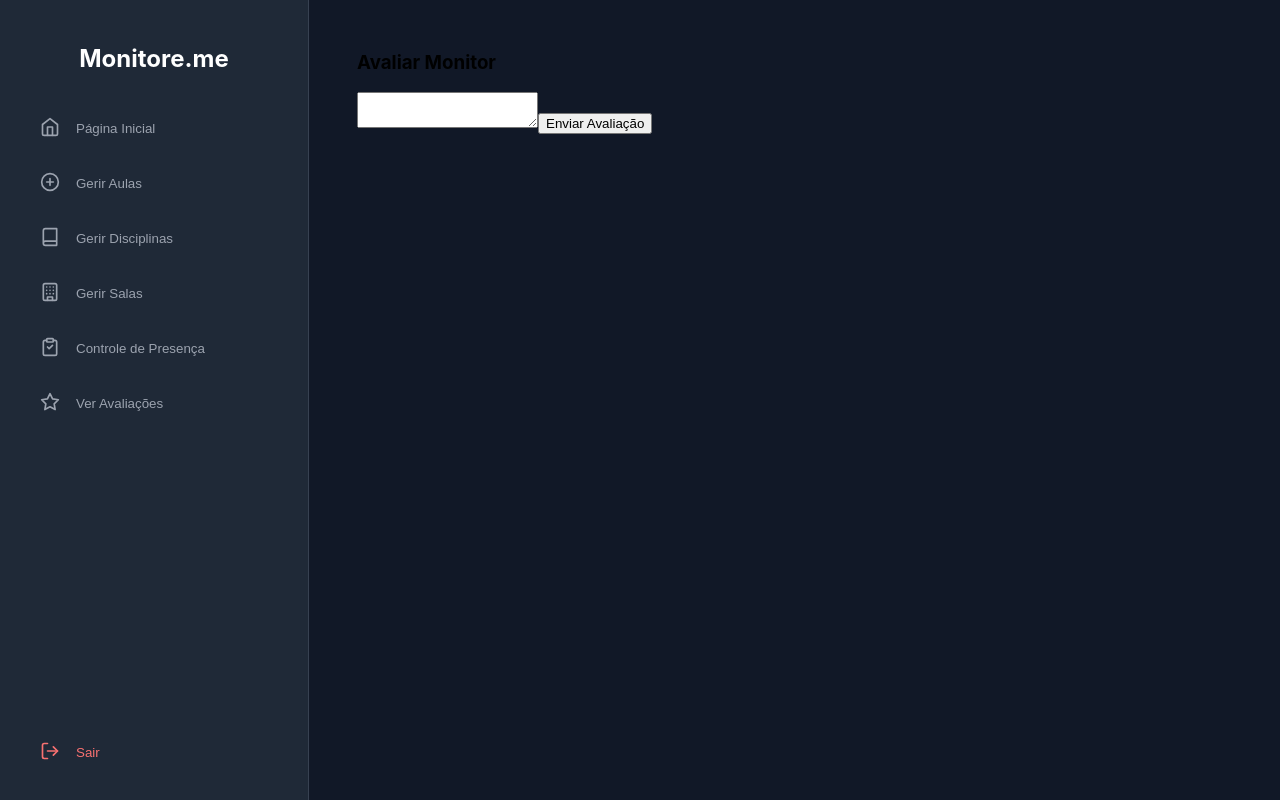
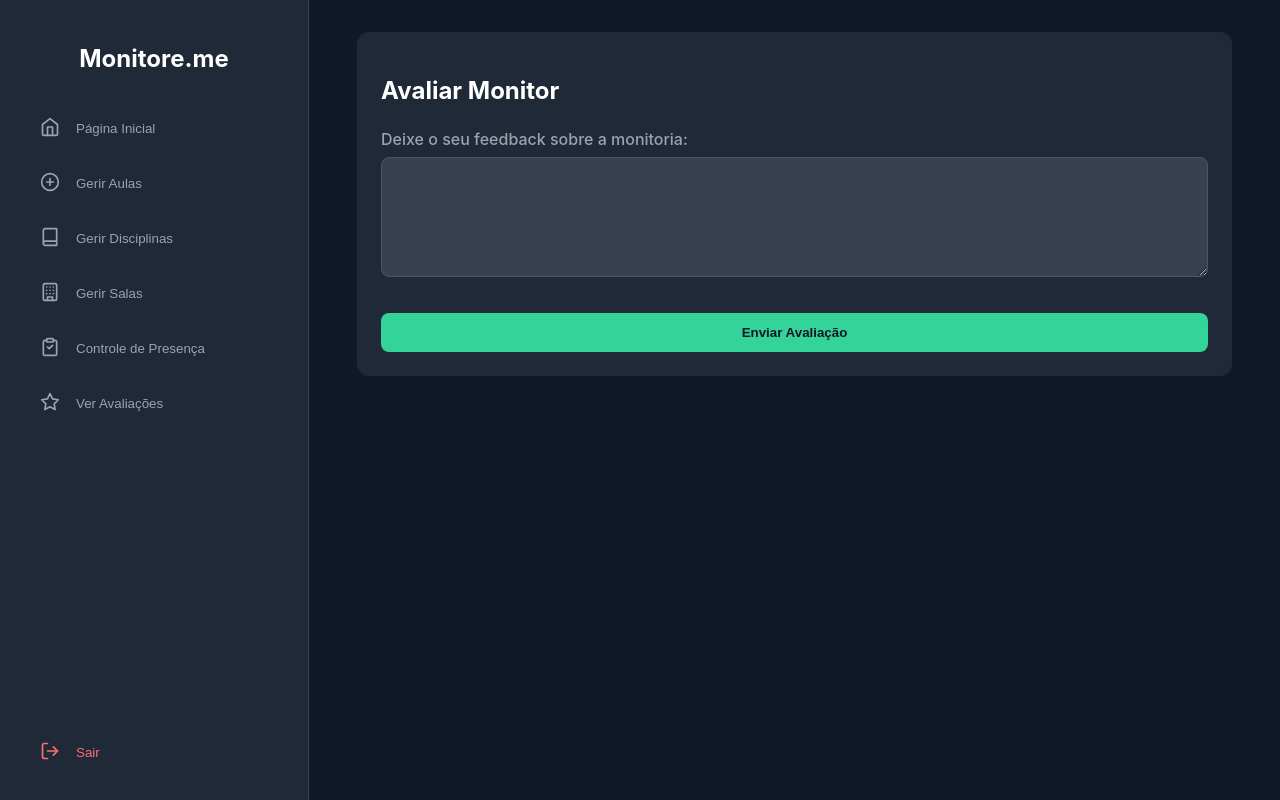
Before and after one commit to J0SE12/frontMonitore, a React (Create React App) app: page /aluno/avaliar in a window 1280 px wide. Built offline with nearby package versions, Linux system fonts and the light colour scheme; no server answers; sample sign-in values are in the browser's storage.

Commit message:
layout aluno

```diff
--- a/src/aulasaluno.js
+++ b/src/aulasaluno.js
@@ -1,6 +1,9 @@
 import React, { useEffect, useState } from 'react';
 import { useParams } from 'react-router-dom'; // 1. Importar o hook
 import { getAulasDoAluno } from './services/api'; // 2. Usar o serviço de API
+
+const cardStyle = { backgroundColor: '#1f2937', borderRadius: '0.75rem', padding: '1.5rem', color: '#d1d5db', marginBottom: '1rem' };
+const cardTitleStyle = { fontSize: '1.25rem', fontWeight: 'bold', color: 'white', borderBottom: '1px solid #374151', paddingBottom: '0.5rem', marginBottom: '1rem' };
 
 const PaginaAulas = () => {
   const { id } = useParams(); // 3. Obter o ID do aluno diretamente da URL
@@ -24,19 +27,23 @@ const PaginaAulas = () => {
 
   if (erro) return <p style={{ color: '#f87171' }}>{erro}</p>;
 
+  if (!aulas) return <p>Carregando aulas...</p>;
+
   return (
-    <div>
-      <h2 style={{ fontSize: '1.5rem', fontWeight: 'bold', color: 'white', marginBottom: '1rem' }}>Minhas Aulas</h2>
+    <div style={cardStyle}>
+      <h2 style={cardTitleStyle}>Minhas Aulas Inscritas</h2>
       {aulas.length > 0 ? (
         <ul>
           {aulas.map((aula) => (
-            <li key={aula.id_sala || aula.id_aula} style={{ margin: '10px 0', padding: '10px', backgroundColor: '#374151', borderRadius: '6px' }}>
-              {aula.disciplina} - {aula.dia_da_semana} às {aula.hora_inicio} ({aula.localizacao})
+            <li key={aula.id_sala || aula.id_aula} style={{ borderBottom: '1px solid #374151', padding: '1rem 0' }}>
+              <h3 style={{ fontSize: '1.1rem', color: 'white' }}>{aula.disciplina}</h3>
+              <p>com {aula.monitor_nome || 'Monitor'}</p>
+              <p style={{fontSize: '0.9rem', color: '#9ca3af'}}>{aula.dia_da_semana}, das {aula.hora_inicio} às {aula.hora_fim} na sala {aula.localizacao}</p>
             </li>
           ))}
         </ul>
       ) : (
-        <p>Nenhuma aula encontrada.</p>
+        <p>Você não está inscrito em nenhuma aula.</p>
       )}
     </div>
   );
--- a/src/avaliacaoaluno.js
+++ b/src/avaliacaoaluno.js
@@ -3,11 +3,16 @@ import { useParams } from 'react-router-dom';
 import { useAuth } from './AuthContext';
 import { postAvaliacao } from './services/api'; // 👈 Use o serviço
 
+const cardStyle = { backgroundColor: '#1f2937', borderRadius: '0.75rem', padding: '1.5rem', color: '#d1d5db' };
+const inputStyle = { width: '100%', minHeight: '120px', boxSizing: 'border-box', backgroundColor: '#374151', border: '1px solid #4b5563', color: '#e5e7eb', borderRadius: '0.5rem', padding: '0.75rem 1rem', marginTop: '0.5rem' };
+const labelStyle = { fontWeight: '500', color: '#9ca3af' };
+const buttonStyle = { width: '100%', backgroundColor: '#34d399', color: '#111827', fontWeight: 'bold', padding: '0.75rem 1rem', borderRadius: '0.5rem', border: 'none', cursor: 'pointer', marginTop: '1rem' };
+
 function AvaliacaoAluno() {
   const { monitorId } = useParams();
   const { user } = useAuth();
   const [feedback, setFeedback] = useState('');
-  const [message, setMessage] = useState(''); // Estado para feedback na UI
+  const [mensagem, setMessage] = useState(''); // Estado para feedback na UI
 
   const handleSubmit = async (e) => {
     e.preventDefault();
@@ -26,18 +31,25 @@ function AvaliacaoAluno() {
     }
   };
 
-  return (
-    <form onSubmit={handleSubmit}>
-      <h3>Avaliar Monitor</h3>
-      <textarea value={feedback} onChange={(e) => setFeedback(e.target.value)} required />
-      <button type="submit">Enviar Avaliação</button>
-      {message && (
-        <p style={{ color: message.type === 'error' ? 'red' : 'green' }}>
-          {message.text}
-        </p>
-      )}
-    </form>
+return (
+    <div style={cardStyle}>
+      <h2 style={{ fontSize: '1.5rem', fontWeight: 'bold', color: 'white', marginBottom: '1.5rem' }}>Avaliar Monitor</h2>
+      <form onSubmit={handleSubmit} style={{ display: 'flex', flexDirection: 'column', gap: '1rem' }}>
+        <div>
+          <label htmlFor="feedback-textarea" style={labelStyle}>Deixe o seu feedback sobre a monitoria:</label>
+          <textarea
+            id="feedback-textarea"
+            value={feedback}
+            onChange={(e) => setFeedback(e.target.value)}
+            style={inputStyle}
+            required
+          />
+        </div>
+        <button type="submit" style={buttonStyle}>Enviar Avaliação</button>
+        {mensagem && <p style={{ marginTop: '1rem' }}>{mensagem}</p>}
+      </form>
+    </div>
   );
-}
+};
 
 export default AvaliacaoAluno;
--- a/src/notificacoesaluno.js
+++ b/src/notificacoesaluno.js
@@ -1,6 +1,9 @@
 import React, { useEffect, useState } from 'react';
 import { useParams } from 'react-router-dom';
 import { getNotificacoesDoAluno } from './services/api';
+
+const cardStyle = { backgroundColor: '#1f2937', borderRadius: '0.75rem', padding: '1.5rem', color: '#d1d5db', marginBottom: '1rem' };
+const cardTitleStyle = { fontSize: '1.25rem', fontWeight: 'bold', color: 'white', borderBottom: '1px solid #374151', paddingBottom: '0.5rem', marginBottom: '1rem' };
 
 const PaginaNotificacoes = () => {
   const { id } = useParams(); // Obter o ID do aluno diretamente da URL
@@ -21,19 +24,18 @@ const PaginaNotificacoes = () => {
     }
   }, [id]);
 
-  if (erro) return <p style={{ color: '#f87171' }}>{erro}</p>;
 
-  return (
-    <div>
-      <h2 style={{ fontSize: '1.5rem', fontWeight: 'bold', color: 'white', marginBottom: '1rem' }}>Minhas Notificações</h2>
+
+   return (
+    <div style={cardStyle}>
+      <h2 style={cardTitleStyle}>Minhas Notificações</h2>
       {notificacoes.length > 0 ? (
         <ul>
           {notificacoes.map((notif) => (
-            <li key={notif.id} style={{ margin: '10px 0', padding: '10px', backgroundColor: '#374151', borderRadius: '6px' }}>
+            <li key={notif.id} style={{ borderBottom: '1px solid #374151', padding: '1rem 0' }}>
               {notif.mensagem}
             </li>
-          ))
-        }
+          ))}
         </ul>
       ) : (
         <p>Nenhuma notificação nova.</p>
```
